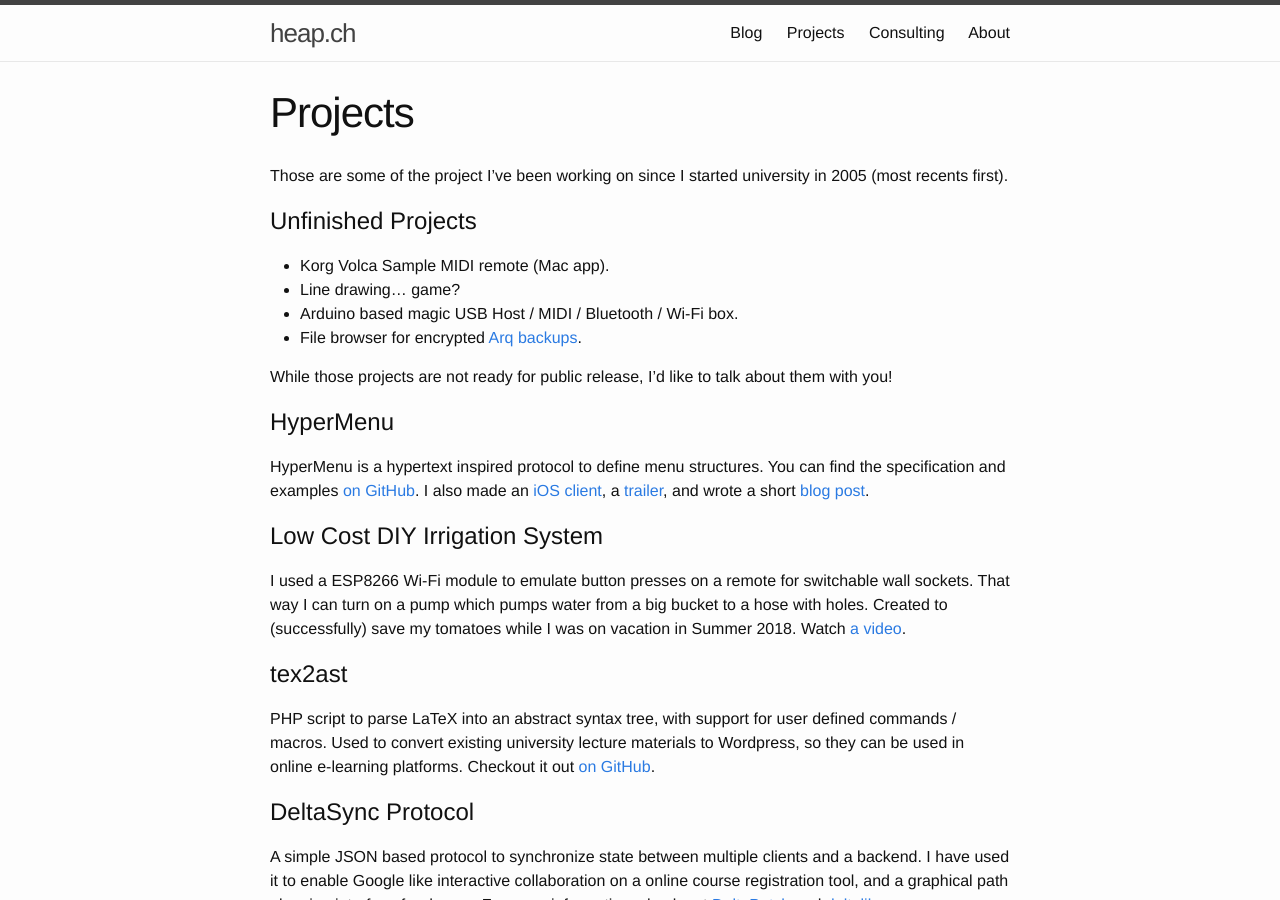
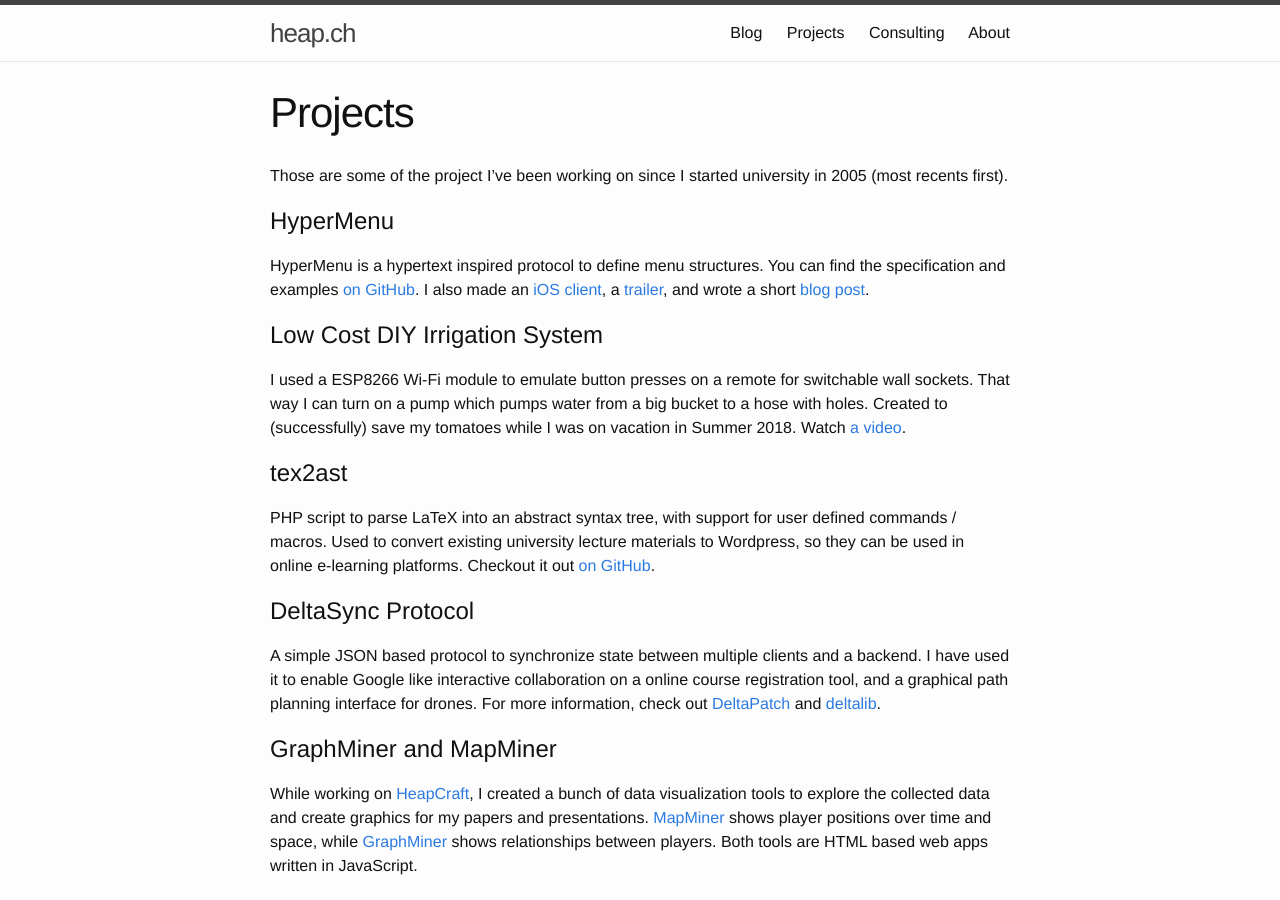
Before and after one commit to stepmuel/stepmuel.github.io, a Jekyll site: the page built from projects/index.md, in a window 1280 px wide and 900 px high. Built offline with Jekyll 4.4.1, drawn with Linux system fonts in a browser that asks for light colours; some of the changed text lies outside the part shown.

Commit message:
Update projects and availability.

```diff
--- a/_includes/bio.md
+++ b/_includes/bio.md
@@ -1 +1 @@
-Hi, my name is Stephan Müller. I studied Electrical Engineering and Information Technology at [ETH Zürich](https://www.ethz.ch/). I work as a [freelance](/consulting) software developer with focus on iOS, web and embedded systems.
+Hi, my name is Stephan Müller. I studied Electrical Engineering and Information Technology at [ETH Zürich](https://www.ethz.ch/). I do iOS programming professionally, and web and embedded development for fun.
--- a/projects/index.md
+++ b/projects/index.md
@@ -4,15 +4,6 @@ title: Projects
 ---
 
 Those are some of the project I've been working on since I started university in 2005 (most recents first).
-
-# Unfinished Projects
-
-* Korg Volca Sample MIDI remote (Mac app).
-* Line drawing… game?
-* Arduino based magic USB Host / MIDI / Bluetooth / Wi-Fi box.
-* File browser for encrypted [Arq backups](https://www.arqbackup.com/).
-
-While those projects are not ready for public release, I'd like to talk about them with you!
 
 # HyperMenu
 
```
Also changed, not shown: consulting.md (+8 -1 lines).
